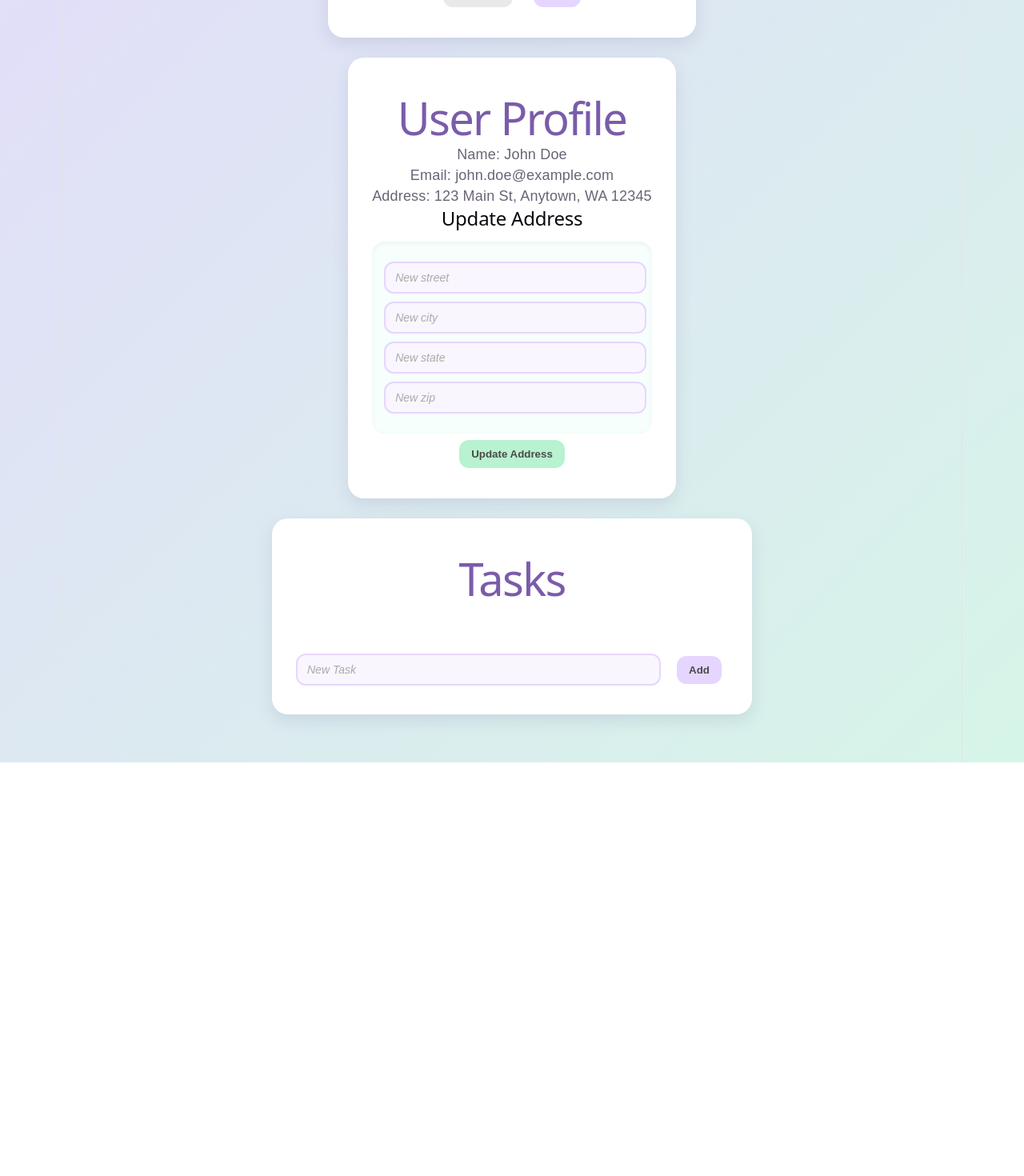
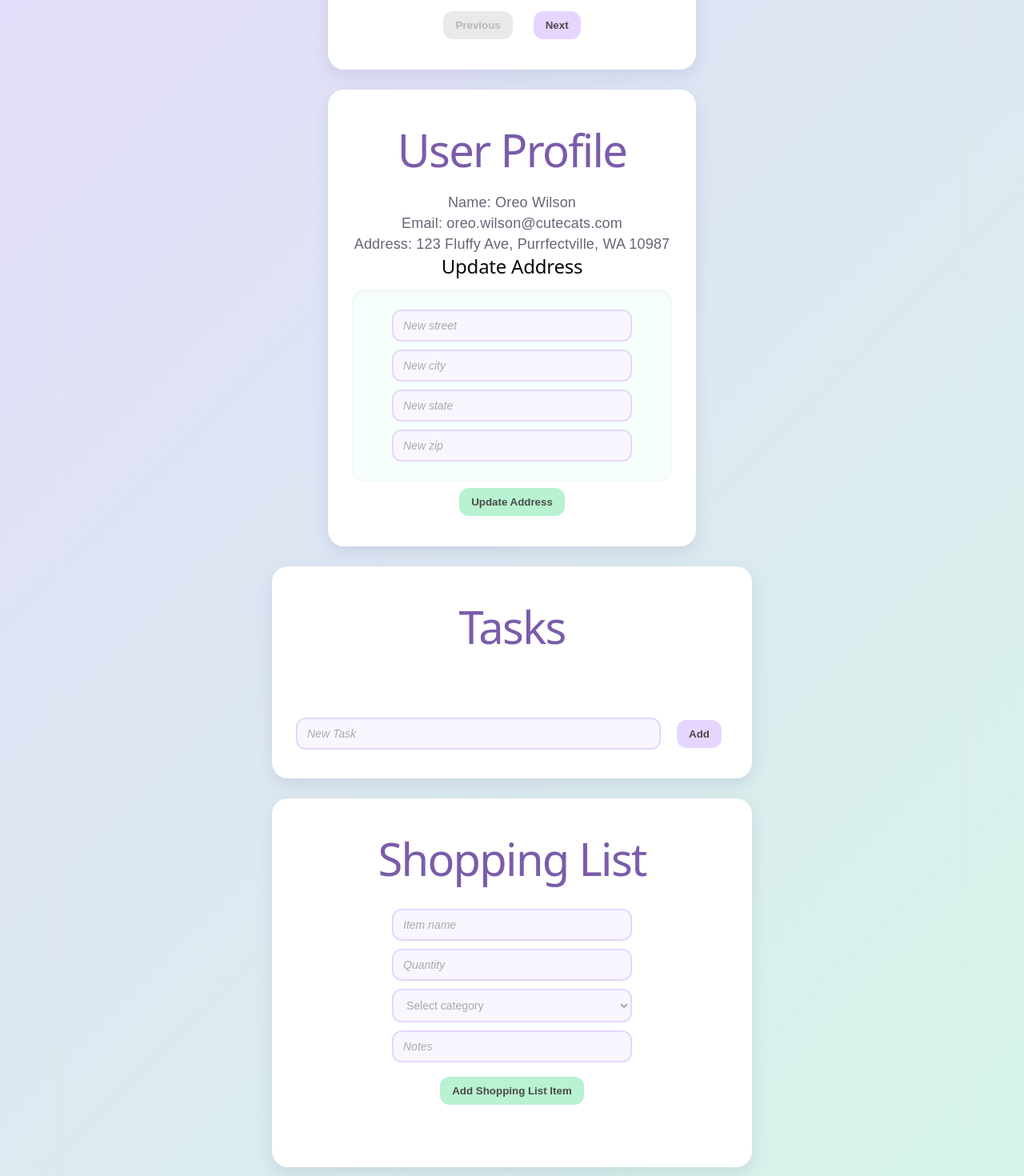
Before and after one commit to cuwilson/AD312-S26-React-App, a React (Vite) app in the folder portfolio-app/: page / in a window 1280 px wide. Shown: the part 840-2310 px from the top of the page at 80% size. Before the commit the page ends 1793 px from the top, so only its background shows below. Built offline with nearby package versions, Linux system fonts and the light colour scheme.

Commit message:
Add shopping list

```diff
--- a/portfolio-app/package.json
+++ b/portfolio-app/package.json
@@ -10,8 +10,10 @@
     "preview": "vite preview"
   },
   "dependencies": {
+    "immer": "^11.1.4",
     "react": "^19.2.4",
-    "react-dom": "^19.2.4"
+    "react-dom": "^19.2.4",
+    "use-immer": "^0.11.0"
   },
   "devDependencies": {
     "@eslint/js": "^9.39.4",
--- a/portfolio-app/src/App.css
+++ b/portfolio-app/src/App.css
@@ -10,7 +10,7 @@ body {
 
 h1 {
   color: #7a5caa;
-  margin-bottom: 20px;
+  margin-bottom: 40px;
 }
 
 .container {
@@ -24,12 +24,22 @@ h1 {
 .app-container {
   min-height: 100vh;
   display: flex;
+  flex-direction: column;
+  justify-content: center;
+  align-items: center;
+  gap: 25px;
+  padding: 40px 16px 60px;
+
+}
+.app-container {
+  min-height: 100vh;
+  display: flex;
   flex-direction: column; /* stack vertically */
   justify-content: center; /* vertical centering */
   align-items: center; /* horizontal centering */
   gap: 25px; /* space between components*/
-  padding-top: 40px; /* extra space between top and first item */
-  padding-bottom: 60px; /* extra space between last item and bottom */
+  padding-top: 40px 16px 60px; /* extra space between items, between the edges, and extra between the bottom */
+  box-sizing: border-box;
 }
 
 /************************************/
@@ -91,7 +101,7 @@ button:disabled:hover {
 /*         Input Styles             */
 /************************************/
 
-input {
+input, select {
   display: block;
   width: 100%;
   max-width: 300px;
@@ -104,6 +114,7 @@ input {
   color: #4a4a4a;
   outline: none;
   transition: all 0.2s ease;
+  box-sizing: border-box;
 }
 
 /* focus state (when typing) */
@@ -126,3 +137,25 @@ input::placeholder {
   background: #f6fffb;  /* soft green tint */
   box-shadow: inset 0 2px 6px rgba(0, 0, 0, 0.05);
 }
+
+
+/************************************/
+/*        Select Styles             */
+/************************************/
+
+/* EXACT same styling as input, so it is copied above*/
+select:focus {
+  border-color: #b8f2d0;
+  background-color: #f0fff7;
+  box-shadow: 0 0 0 3px rgba(184, 242, 208, 0.4);
+}
+
+/* grey text when nothing selected */
+select.placeholder {
+  color: #aaa;
+}
+
+/* normal text when selected */
+select:not(.placeholder) {
+  color: #4a4a4a;
+}
--- a/portfolio-app/src/App.tsx
+++ b/portfolio-app/src/App.tsx
@@ -2,6 +2,7 @@ import Counter from './Counter.tsx'
 import Gallery from './Gallery.tsx'
 import UserProfile from './UserProfile.tsx'
 import TaskManager from './TaskManager.tsx'
+import ShoppingList from './ShoppingListWithImmer.tsx'
 import './App.css'
 
 function App() {
@@ -11,6 +12,7 @@ function App() {
       <Gallery />
       <UserProfile />
       <TaskManager />
+      <ShoppingList />
     </div>
   )
 }
--- a/portfolio-app/src/Counter.css
+++ b/portfolio-app/src/Counter.css
@@ -1,6 +1,10 @@
-/* Counter.css */
-
 .counter-container {
   background: #fcfafa;
   /*width: 800px;*/
 }
+.button-group {
+  display: flex;
+  flex-wrap: wrap;          /* allows wrapping on small screens */
+  justify-content: center;  /* keeps them centered */
+  gap: 10px;
+}
--- a/portfolio-app/src/Counter.tsx
+++ b/portfolio-app/src/Counter.tsx
@@ -27,11 +27,13 @@ function Counter() {
 
     return (<div className="container counter-container">
         <h1>Counter: {count}</h1>
+        <div className="button-group">
         <button onClick={increment}>Increment</button>
         <button className="warning-btn" onClick={incrementTwice}>Increment Twice</button>
         <button onClick={incrementDelay}>Increment with Delay</button>
         <button onClick={incrementTwiceCorrectly}>Correct Increment Twice</button>
         <button onClick={reset}>Reset</button>
+        </div>
     </div>)
 }
 
--- /dev/null
+++ b/portfolio-app/src/ShoppingListWithImmer.css
@@ -0,0 +1,74 @@
+/* ShoppingList.css */
+
+.shopping-container {
+  width: 600px;
+  max-width: 100%;
+  box-sizing: border-box;
+
+  display: flex;
+  flex-direction: column;
+}
+
+.shopping-list {
+  list-style: none;
+  padding: 0;
+  margin: 20px 0;
+
+  display: flex;
+  flex-direction: column;
+  align-items: center;
+}
+
+.shopping-item {
+  display: grid;
+  grid-template-columns: minmax(0, 1fr) auto auto;
+  align-items: center;
+  gap: 12px;
+
+  background: #f9f6ff; /* soft purple */
+  border: 2px solid #e6d6ff;
+  border-radius: 16px;
+
+  padding: 12px 16px;
+  margin-bottom: 12px;
+  width: 90%;
+
+  box-shadow: 0 4px 10px rgba(100, 100, 150, 0.08);
+  box-sizing: border-box;
+}
+
+.shopping-text {
+  display: flex;
+  flex-direction: column;
+  gap: 3px; /* space between lines */
+
+  text-align: left;
+  color: #4a4a4a;
+  font-weight: 500;
+}
+.shopping-text span {
+  font-size: 14px;
+}
+
+/*the name of the item*/
+.shopping-text span:first-child {
+  font-size: 18px;
+  font-weight: bold;
+  color: #7a5caa; /* same purple as title */
+}
+
+/* highlight when editing */
+.shopping-item.editing {
+  border: 2px solid #b8f2d0; /* green highlight */
+  background: #f0fff7;
+
+}
+
+/* input section spacing */
+.shopping-controls {
+  margin-top: 15px;
+}
+
+.shopping-item:hover {
+  transform: scale(1.02);
+}
--- /dev/null
+++ b/portfolio-app/src/ShoppingListWithImmer.tsx
@@ -0,0 +1,159 @@
+import { useImmer } from 'use-immer';
+import { useState } from "react";
+import "./ShoppingListWithImmer.css";
+
+interface ShoppingListObject {
+    id: number;
+    name: string;
+    quantity: number;
+    details: {
+        category: string;
+        notes: string;
+    }
+}
+
+function ShoppingList() {
+    const [list, setList] = useImmer<ShoppingListObject[]>([]);
+
+    const [nameInput, setNameInput] = useState("");
+    const [quantInput, setQuantInput] = useState("");
+    const [categoryInput, setCategoryInput] = useState("");
+    const [noteInput, setNoteInput] = useState("");
+    //we are either editing an ID, or it's null
+    const [editingId, setEditingId] = useState<number | null>(null);
+
+    function clearInputs() {
+        setNameInput("");
+        setQuantInput("");
+        setCategoryInput("");
+        setNoteInput("");
+    }
+
+    function addItem() {
+        const newItem = {
+            id: Date.now(), name: nameInput, quantity: Number(quantInput),
+            details: {
+                category: categoryInput,
+                notes: noteInput
+            }
+        }
+        setList(draft => { draft.push(newItem) })
+
+        clearInputs();
+    }
+
+
+    function updateItem(id: number) {
+        setList(draft => {
+            const item = draft.find(item => item.id === id);
+
+            if (!item) return;
+
+            if (nameInput !== "") item.name = nameInput;
+            if (quantInput !== "") item.quantity = Number(quantInput);
+            if (categoryInput !== "") item.details.category = categoryInput;
+            if (noteInput !== "") item.details.notes = noteInput;
+        });
+
+        setEditingId(null);
+        clearInputs();
+    }
+
+    function removeItem(id: number) {
+        setList(draft =>
+            draft.filter(item => item.id !== id)
+        )
+
+        if (editingId === id) {
+            setEditingId(null);
+            clearInputs();
+        }
+    }
+
+    function startEdit(item: ShoppingListObject) {
+        setEditingId(item.id);
+        setNameInput(item.name);
+        setQuantInput(String(item.quantity));
+        setCategoryInput(item.details.category);
+        setNoteInput(item.details.notes);
+    }
+
+    function handleSubmit() {
+        if (editingId !== null) {
+            updateItem(editingId);
+        } else {
+            addItem();
+        }
+    }
+
+    function cancelEdit() {
+        setEditingId(null);
+        clearInputs();
+    }
+
+
+    return (
+        <div className="container shopping-container">
+            <h1>Shopping List</h1>
+
+            <div>
+                <input
+                    type="text"
+                    placeholder="Item name"
+                    value={nameInput}
+                    onChange={(e) => setNameInput(e.target.value)}
+                />
+
+                <input
+                    type="number"
+                    placeholder="Quantity"
+                    value={quantInput}
+                    onChange={(e) => setQuantInput(e.target.value)}
+                />
+
+                <select className={categoryInput === "" ? "placeholder" : ""}
+                    value={categoryInput}
+                    onChange={(e) => setCategoryInput(e.target.value)}
+                >
+                    <option value="" disabled hidden>Select category</option>
+                    <option value="Frozen">Frozen</option>
+                    <option value="Fridge">Fridge</option>
+                    <option value="Pantry">Pantry</option>
+                    <option value="Household">Household</option>
+                </select>
+
+                <input
+                    type="text"
+                    placeholder="Notes"
+                    value={noteInput}
+                    onChange={(e) => setNoteInput(e.target.value)}
+                />
+
+                <button onClick={handleSubmit}>
+                    {editingId !== null ? "Save Changes" : "Add Shopping List Item"}
+                </button>
+                {editingId !== null && (
+                    <button onClick={cancelEdit}>Cancel Edit</button>
+                )}
+            </div>
+
+            <ul className="shopping-list">
+                {list.map((item) => (
+                    <li key={item.id}
+                        className={`shopping-item ${item.id === editingId ? "editing" : ""}`}>
+                        <div className="shopping-text">
+                            <span>{item.name}</span>
+                            <span> Quantity: {item.quantity}</span>
+                            <span> Category: {item.details.category}</span>
+                            <span> Notes: {item.details.notes}</span>
+                        </div>
+                        <button onClick={() => startEdit(item)}>Edit</button>
+                        <button onClick={() => removeItem(item.id)}>Remove</button>
+                    </li>
+                ))}
+            </ul>
+        </div>
+    );
+}
+
+export default ShoppingList;
--- a/portfolio-app/src/TaskManager.css
+++ b/portfolio-app/src/TaskManager.css
@@ -1,6 +1,6 @@
 .task-manager {
-  width: 600px;
-  min-width: 600px;
+  width: min(600px, 100%);
+  min-width: 0;
   max-width: 600px;
   box-sizing: border-box;
   overflow-x: hidden;
--- /dev/null
+++ b/portfolio-app/src/UserProfile.css
@@ -0,0 +1,4 @@
+.profile-container {
+  width: min(400px, 100%);
+
+}
--- a/portfolio-app/src/UserProfile.tsx
+++ b/portfolio-app/src/UserProfile.tsx
@@ -1,14 +1,15 @@
 import { useState } from "react";
+import "./UserProfile.css";
 
 function UserProfile() {
     const [user, setUser] = useState({
-        name: "John Doe",
-        email: "john.doe@example.com",
+        name: "Oreo Wilson",
+        email: "oreo.wilson@cutecats.com",
         address: {
-            street: "123 Main St",
-            city: "Anytown",
+            street: "123 Fluffy Ave",
+            city: "Purrfectville",
             state: "WA",
-            zip: "12345"
+            zip: "10987"
         }
     });
 
@@ -40,7 +41,7 @@ function UserProfile() {
     }
 
     return (
-        <div className="container">
+        <div className="container profile-container">
             <h1>User Profile</h1>
             <p>Name: {name}</p>
             <p>Email: {email}</p>
```
Also changed, not shown: 2 other files (tests, documents, lock files or other folders).
